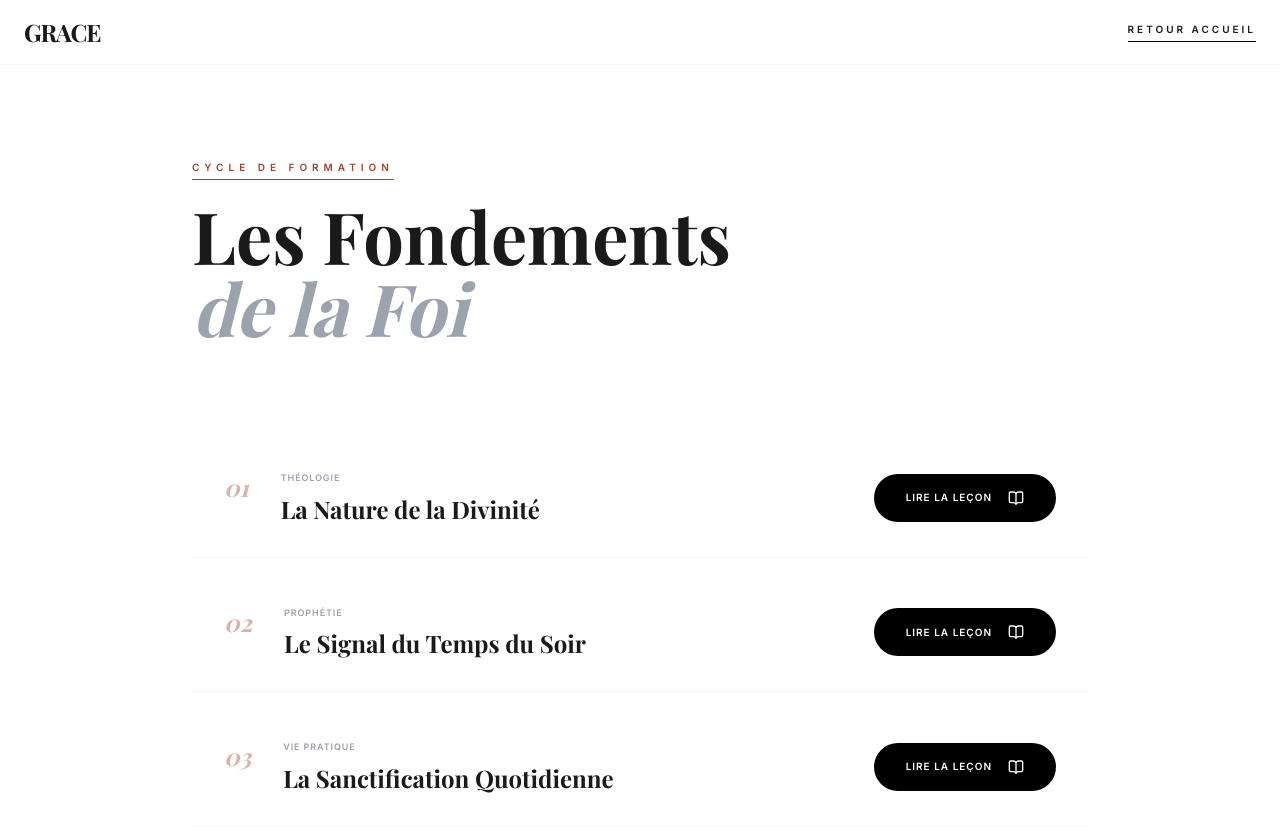
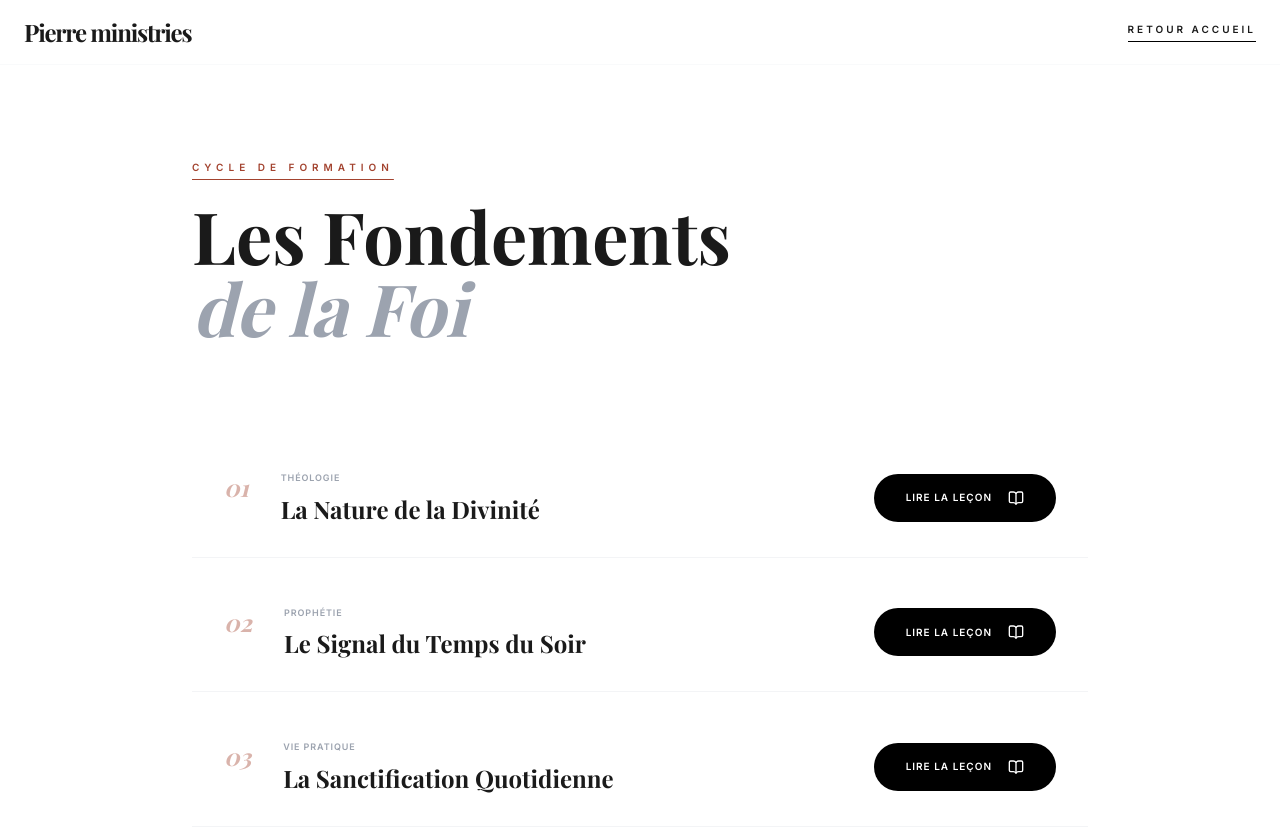
Before and after one commit to TUTU7-rdc/Pierre, a plain HTML site: page lecons.html in a window 1280 px wide. Shown: the top 830 px of the page. Drawn offline with nearby package versions, Linux system fonts and the light colour scheme; a web font is replaced by a local one.

Commit message:
Update lecons.html

```diff
--- a/lecons.html
+++ b/lecons.html
@@ -19,7 +19,7 @@
 
     <nav class="fixed w-full z-50 bg-white/90 backdrop-blur-md border-b border-gray-50">
         <div class="max-w-7xl mx-auto px-6 py-4 flex justify-between items-center">
-            <a href="index.html" class="text-2xl serif font-bold tracking-tighter">GRACE</a>
+            <a href="index.html" class="text-2xl serif font-bold tracking-tighter">Pierre ministries</a>
             <a href="index.html" class="text-[10px] font-bold tracking-[0.3em] uppercase border-b border-black pb-1 hover:text-roux transition">Retour Accueil</a>
         </div>
     </nav>
```
